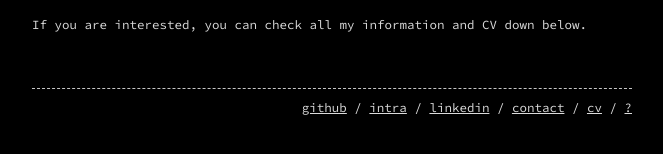
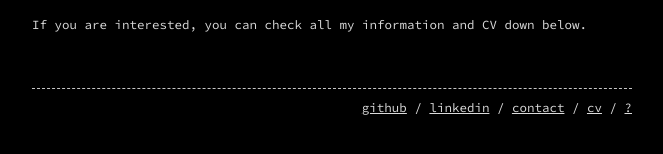
Before and after one commit to Deoxizn/deoxizn.github.io, a Jekyll site: the page built from index.md, in a window 1280 px wide. Shown: the part 660-814 px from the top of the page, without its empty margins (308-971 px from the left). Built offline with Jekyll 4.4.1, drawn with Linux system fonts in a browser that asks for light colours.

Commit message:
Update _config.yml

```diff
--- a/_config.yml
+++ b/_config.yml
@@ -10,7 +10,6 @@ style: dark
 
 footer:
     <a href="https://github.com/jotavare" target="_blank" rel="noopener noreferrer">github</a> /
-    <a href="https://profile.intra.42.fr/users/jotavare" target="_blank" rel="noopener noreferrer">intra</a> /
     <a href="https://www.linkedin.com/in/jotavare/" target="_blank" rel="noopener noreferrer">linkedin</a> /
     <a href="mailto:jpoliveira.mm@gmail.com" target="_blank" rel="noopener noreferrer">contact</a> /
     <a href="https://jotavare.github.io/cv/cv-joao-oliveira.pdf" target="_blank" rel="noopener noreferrer">cv</a> /
```
